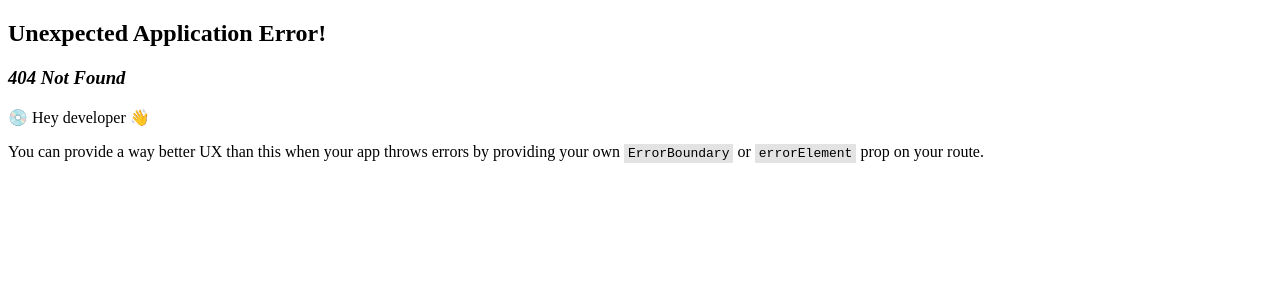
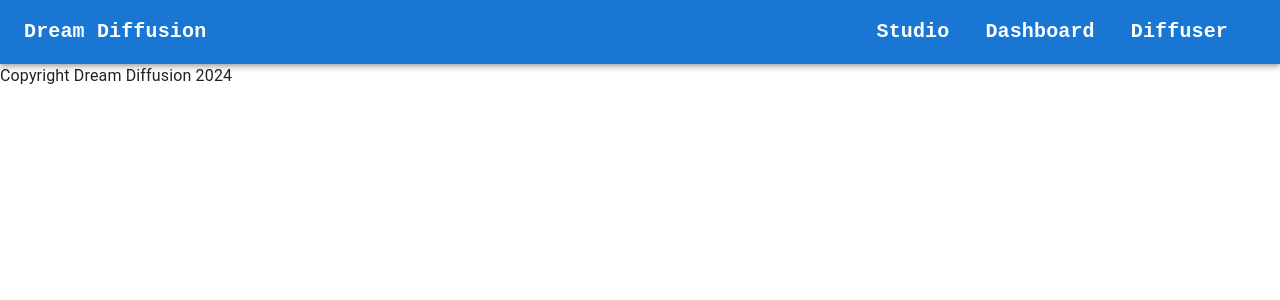
Before and after one commit to Physlex/natHack2024, a React app in the folder src-vite/: page /dashboard in a window 1280 px wide. Before the commit this address had no page. Shown: the top 300 px of the page. Built offline with nearby package versions, Linux system fonts and the light colour scheme; the HTML template or start-up script is replaced by a standard one.

Commit message:
dashboard page now exists

```diff
--- a/src-vite/src/Layout.tsx
+++ b/src-vite/src/Layout.tsx
@@ -10,7 +10,7 @@ import {
     createRoutesFromElements
 } from 'react-router-dom';
 
-import { Studio, Diffuser, Login } from './pages';
+import { Studio, Diffuser, Login, Dashboard } from './pages';
 import { Header, Footer } from './components/ui';
 import { CssBaseline } from '@mui/material';
 
@@ -35,6 +35,7 @@ export const layoutRouter = createBrowserRouter(createRoutesFromElements(
         <Route path="/" element={<Login />} />
         <Route path="/studio" element={<Studio />} />
         <Route path="/diffuser" element={<Diffuser />} />
+        <Route path="/dashboard" element={<Dashboard />} />
     </Route>
 ),
 {
--- a/src-vite/src/components/ui/header/Header.tsx
+++ b/src-vite/src/components/ui/header/Header.tsx
@@ -14,6 +14,7 @@ export default function Header(): JSX.Element {
         <div id="header">
             <Navbar title="Dream Diffusion">
                 <NavbarButton label="Studio" to="/studio" />
+                <NavbarButton label="Dashboard" to="/dashboard" />
                 <NavbarButton label="Diffuser" to="/diffuser" />
             </Navbar>
         </div>
--- a/src-vite/src/components/ui/header/Navbar.tsx
+++ b/src-vite/src/components/ui/header/Navbar.tsx
@@ -14,6 +14,7 @@ const navBarLinkStyles = {
     fontWeight: 700,
     color: 'white',
     textDecoration: 'none',
+    textTransform: 'none',
 };
 
 /**
@@ -50,6 +51,7 @@ export function NavbarButton({
                         noWrap
                         component="div"
                         align="center"
+                        paddingRight="20px"
                         sx={navBarLinkStyles}>
                         {label}
                     </Typography>
--- /dev/null
+++ b/src-vite/src/pages/dashboard/Dashboard.tsx
@@ -0,0 +1,17 @@
+/**
+ * Dashboard page.
+ */
+
+
+import { Box } from '@mui/material';
+
+
+/**
+ * @returns Dashboard component.
+ */
+export default function Dashboard(): JSX.Element {
+    return (
+        <Box id="dashboard">
+        </Box>
+    );
+}
--- a/src-vite/src/pages/index.ts
+++ b/src-vite/src/pages/index.ts
@@ -6,3 +6,4 @@
 export { default as Login } from './login/Login';
 export { default as Studio } from './studio/Studio';
 export { default as Diffuser } from './diffuser/Diffuser';
+export { default as Dashboard } from './dashboard/Dashboard';
```
